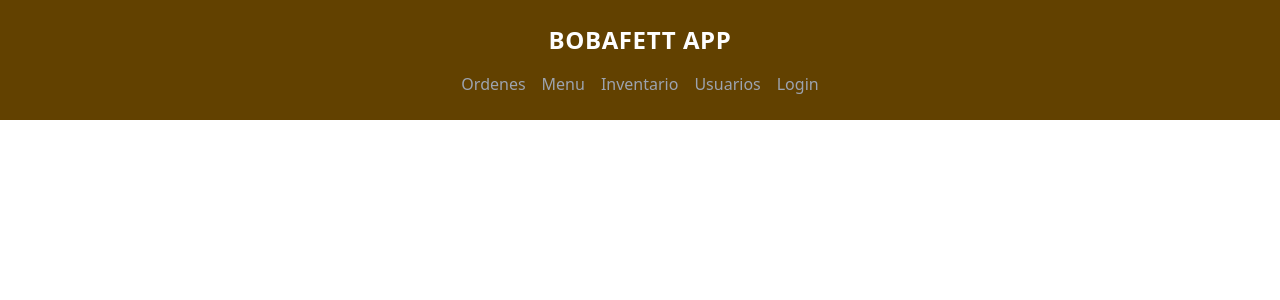
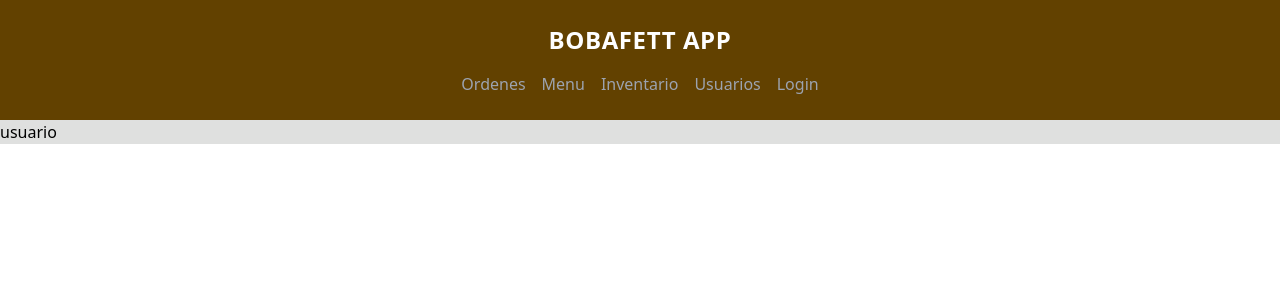
Before and after one commit to IrohDragonOfTheWest/bobafettcliente, a React (Create React App) app: page /usuarios in a window 1280 px wide. Shown: the top 300 px of the page. Built offline with nearby package versions, Linux system fonts and the light colour scheme.

Commit message:
Se agrego la vista de usuario

```diff
--- a/src/App.js
+++ b/src/App.js
@@ -9,6 +9,7 @@ import Home from './components/paginas/Home';
 import Login from './components/paginas/Login';
 
 import firebase, { FirebaseContext } from './firebase';
+import Usuarios from './components/paginas/Usuarios';
 
 function App() {
   const appStyle = {
@@ -29,6 +30,7 @@ function App() {
             <Route path="/menu" element={<Menu />} />
             <Route path="/nueva-bebida" element={<NuevaBebida />} />
             <Route path="/inventario" element={<Inventario />} />
+            <Route path="/usuarios" element={<Usuarios/>}/>
             <Route path="/login" element={<Login/>}/>
           </Routes>
         </div>
--- /dev/null
+++ b/src/components/paginas/Usuarios.js
@@ -0,0 +1,11 @@
+import React from 'react'
+
+function Usuarios() {
+  return (
+    <div>
+      usuario
+    </div>
+  )
+}
+
+export default Usuarios
```
